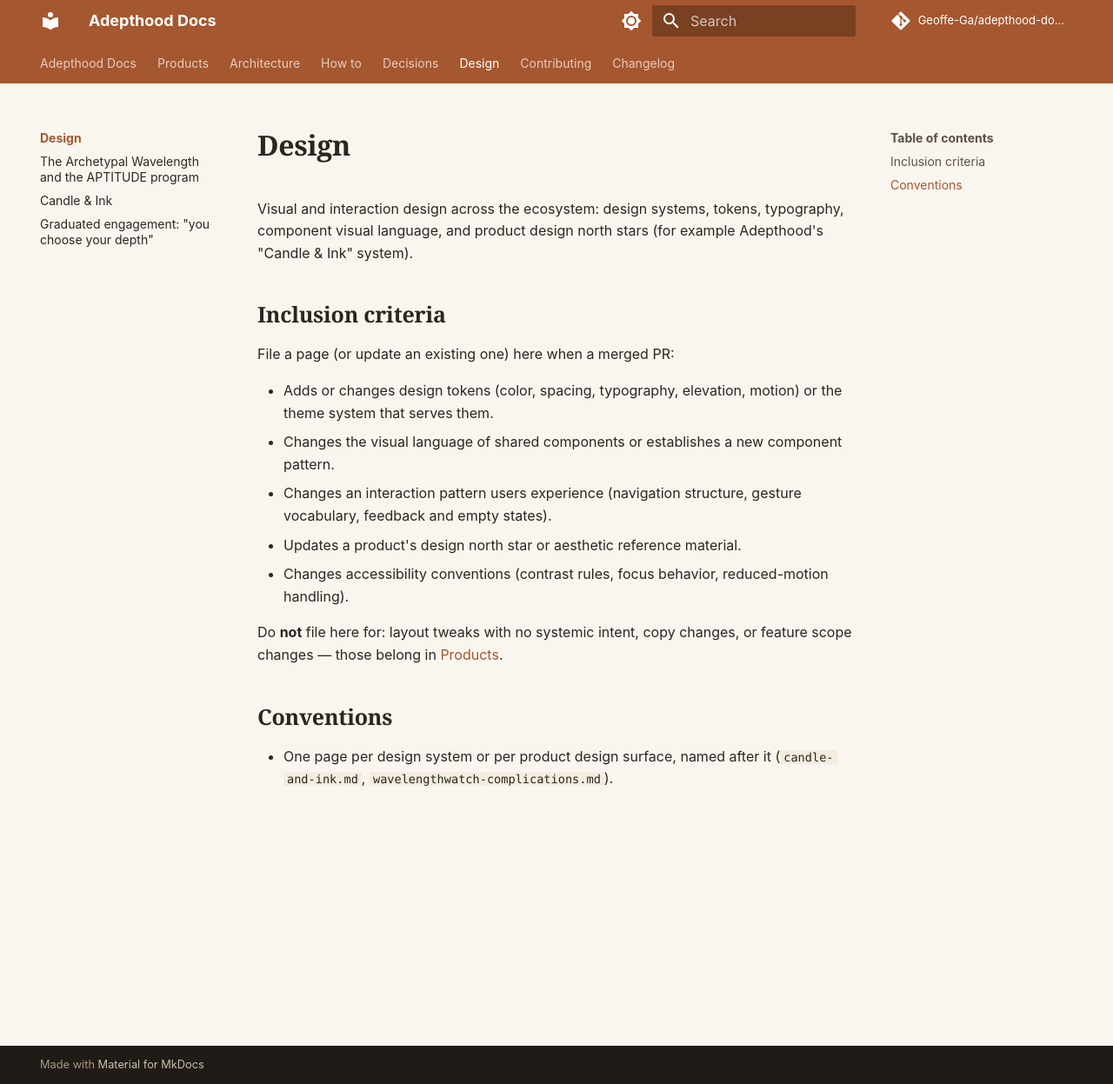
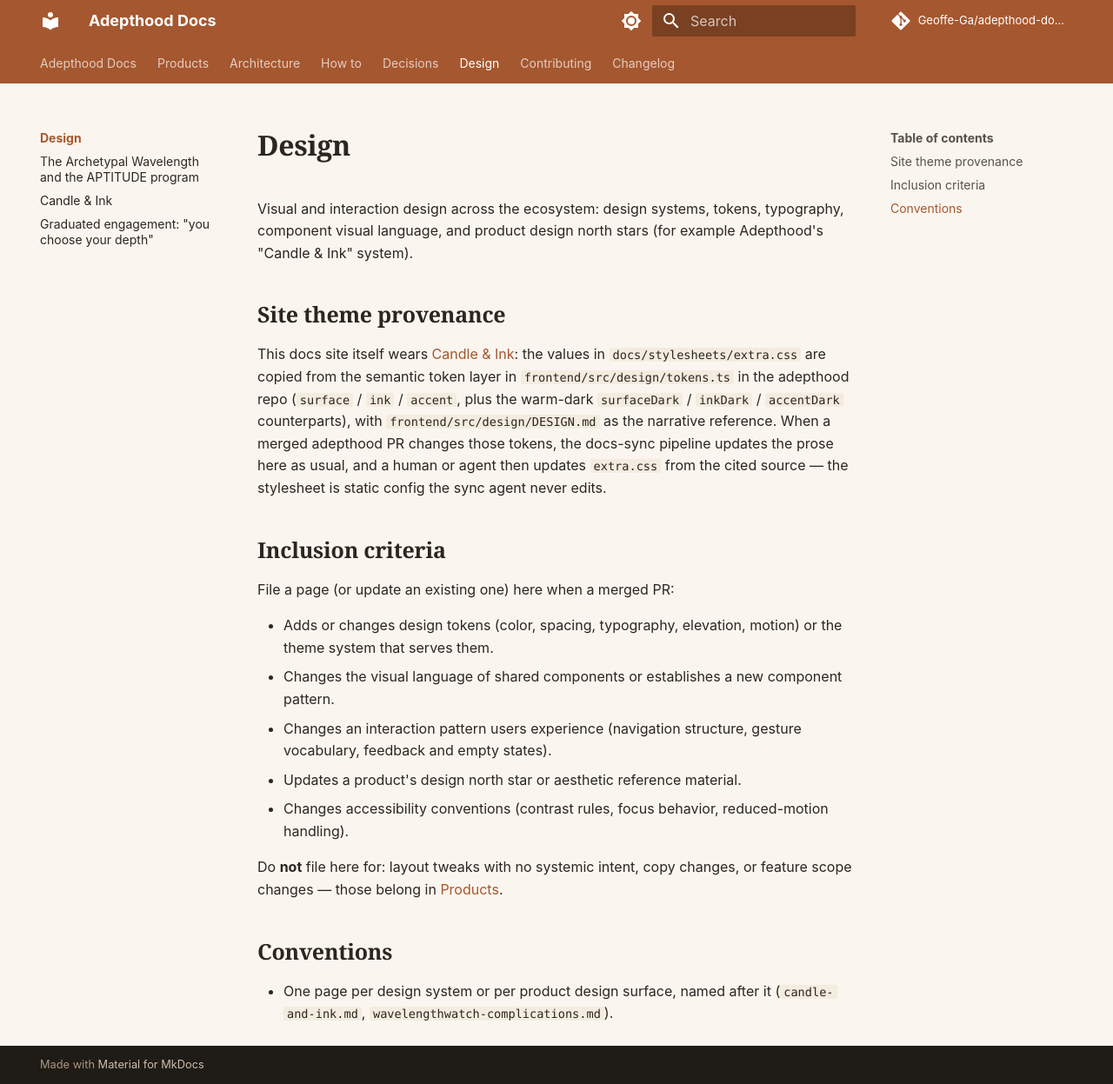
Before and after one commit to Geoffe-Ga/adepthood-docs, an MkDocs documentation site: the page built from docs/design/index.md, in a window 1280 px wide and 1247 px high. Shown: the whole window at 87% size. Built offline with MkDocs 1.6.1 and Material for MkDocs 9.7.7, drawn with Linux system fonts in a browser that asks for light colours; comment, search, counter and statistics services are not loaded.

Commit message:
docs(sync): fence theme files from the sync agent and cite token provenance
PROMPT.md and CLAUDE.md now state the sync agent must never create,
modify, or delete .pages files, docs/stylesheets/, or docs/index.md.
docs/design/index.md gains a provenance paragraph linking the site theme
to its Candle & Ink source of truth in adepthood.

Co-Authored-By: Claude <noreply@anthropic.com>
Claude-Session: https://claude.ai/code/session_01C8WUrXkNnVvPK14EtmEjxg

```diff
--- a/docs/design/index.md
+++ b/docs/design/index.md
@@ -3,6 +3,18 @@
 Visual and interaction design across the ecosystem: design systems, tokens,
 typography, component visual language, and product design north stars
 (for example Adepthood's "Candle & Ink" system).
+
+## Site theme provenance
+
+This docs site itself wears [Candle & Ink](candle-and-ink.md): the values
+in `docs/stylesheets/extra.css` are copied from the semantic token layer in
+`frontend/src/design/tokens.ts` in the adepthood repo (`surface` / `ink` /
+`accent`, plus the warm-dark `surfaceDark` / `inkDark` / `accentDark`
+counterparts), with `frontend/src/design/DESIGN.md` as the narrative
+reference. When a merged adepthood PR changes those tokens, the docs-sync
+pipeline updates the prose here as usual, and a human or agent then updates
+`extra.css` from the cited source — the stylesheet is static config the
+sync agent never edits.
 
 ## Inclusion criteria
 
```
Also changed, not shown: CLAUDE.md (+3 -1 lines), scripts/sync/PROMPT.md (+4 -0 lines).
